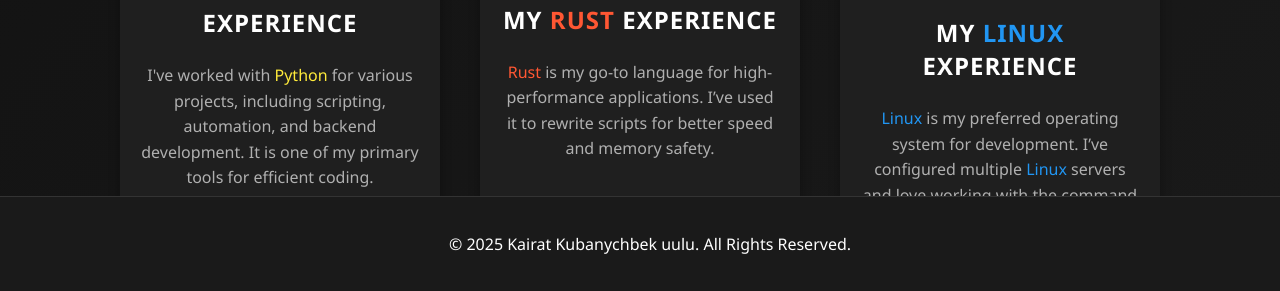
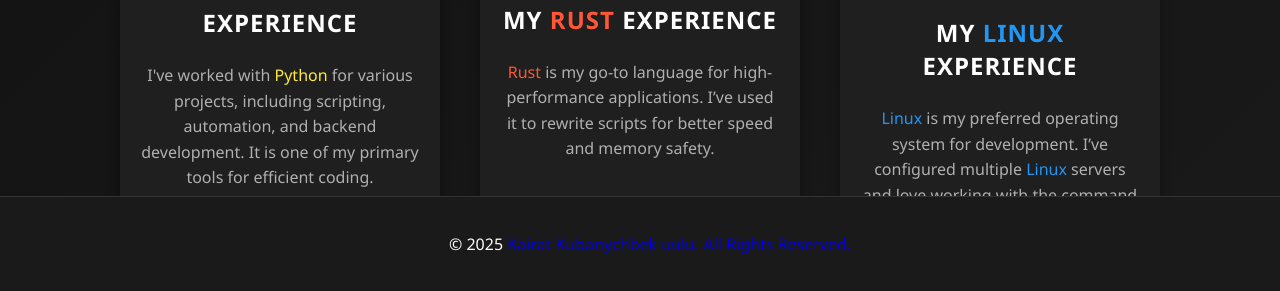
Before and after one commit to ImKairat/ImKairat.github.io, a plain HTML site: page index.html in a window 1280 px wide. Shown: the part 509-800 px from the top of the page. Drawn offline with Linux system fonts and the light colour scheme.

Commit message:
Add link to license in footer of index.html

```diff
--- a/index.html
+++ b/index.html
@@ -149,7 +149,8 @@
     </div>
 
     <footer>
-        <p>&copy; 2025 Kairat Kubanychbek uulu. All Rights Reserved.</p>
+        <p>&copy; 2025 <a href="/LICENSE" target="_blank">Kairat Kubanychbek uulu. All Rights Reserved.</a></p>
     </footer>
+
 </body>
 </html>
```
